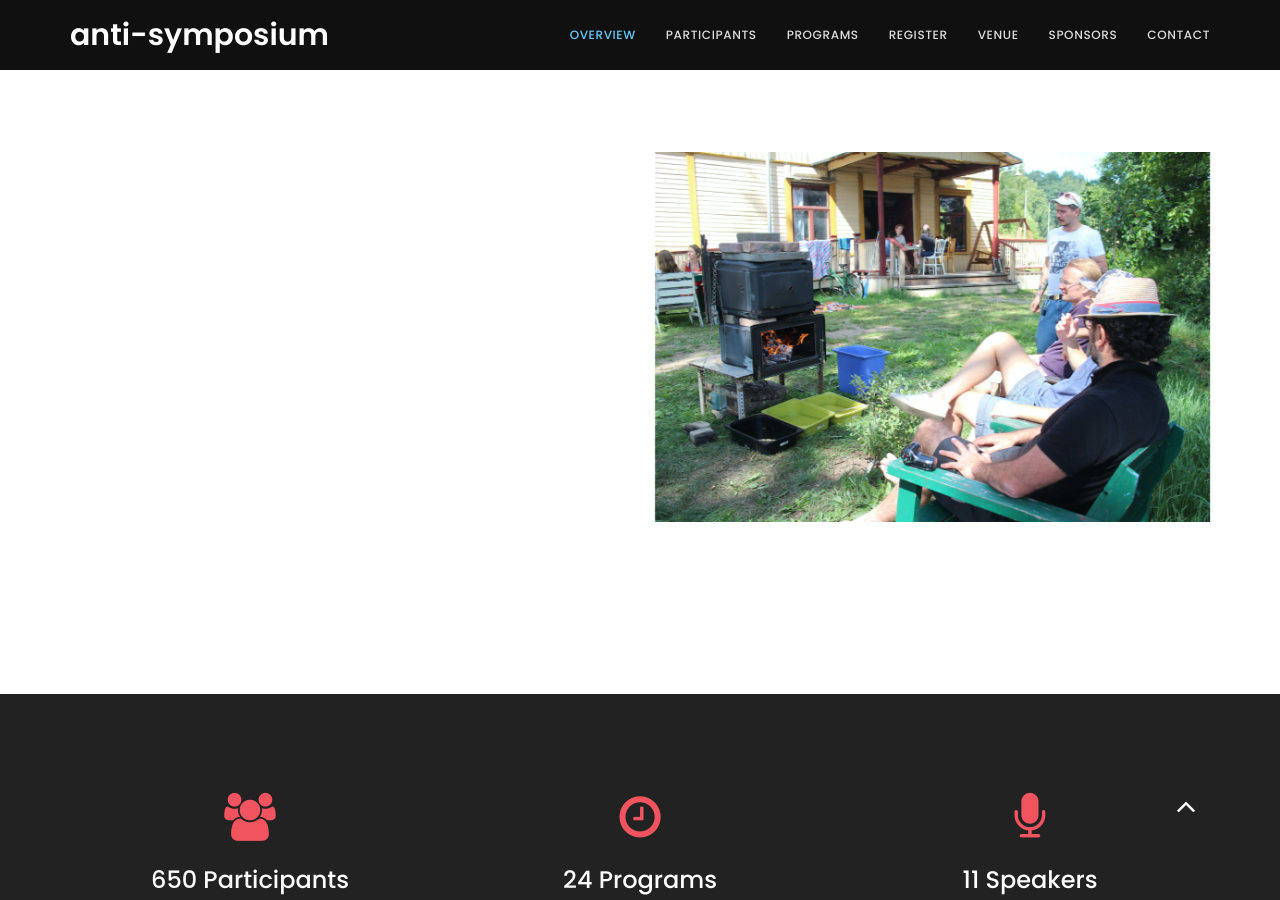
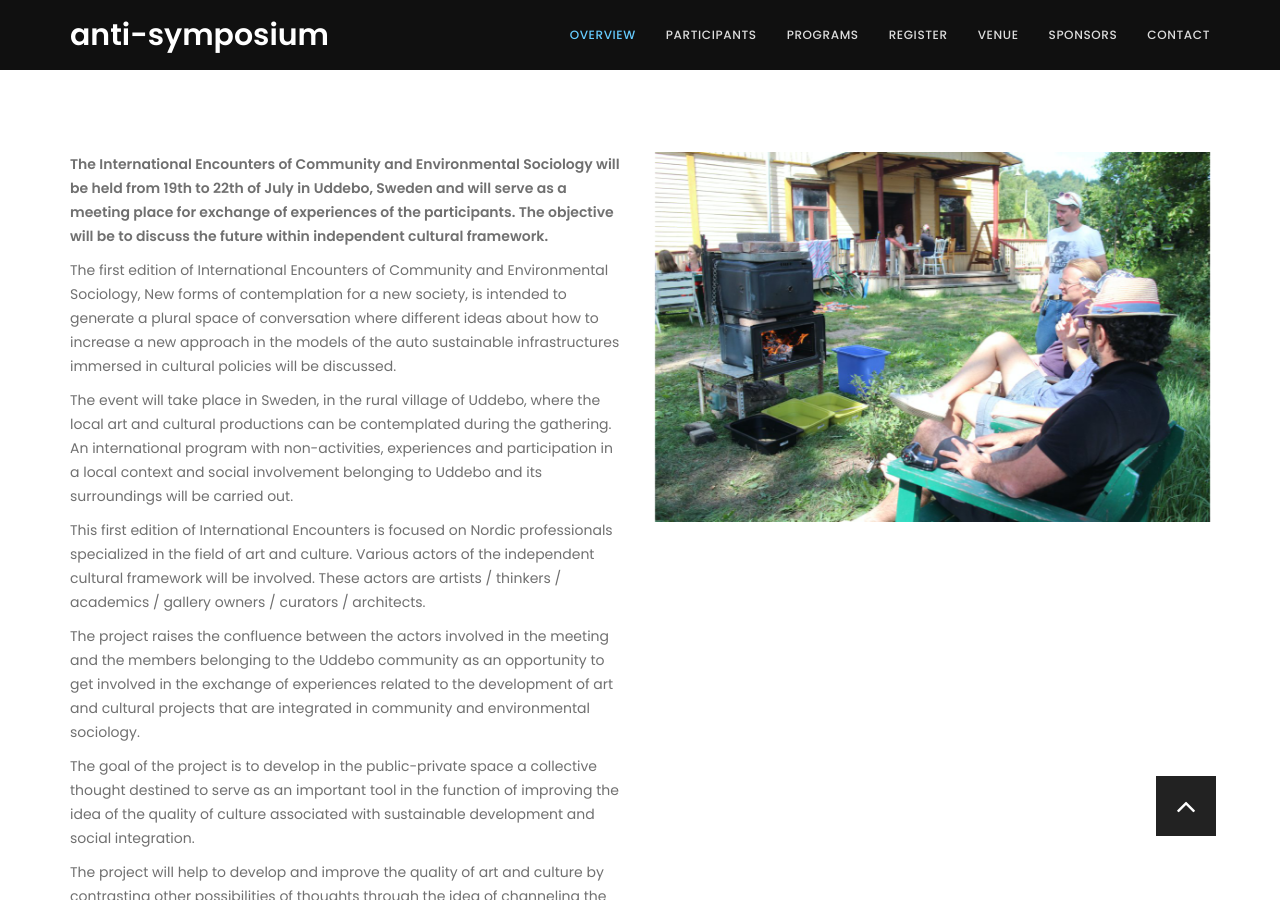
Before and after one commit to weremoose/jekyll_event_site, a Jekyll site: the page built from past_events/2018.md, in a window 1280 px wide and 900 px high, scrolled down 888 px. Built offline with Jekyll 4.4.1, drawn with Linux system fonts in a browser that asks for light colours; some of the changed text lies outside the part shown.

Commit message:
Update from Forestry.io Anastasia Melekou updated past_events/2018.md

```diff
--- a/past_events/2018.md
+++ b/past_events/2018.md
@@ -46,3 +42,22 @@ sponsor_2: images/spanish_embassy_stockholm.png
 sponsor_2_url: http://www.exteriores.gob.es/Embajadas/ESTOCOLMO/en/Pages/inicio.aspx
 
 ---
+**The International Encounters of Community and Environmental Sociology will be held from 19th to 22th of July in Uddebo, Sweden and will serve as a meeting place for exchange of experiences of the participants. The objective will be to discuss the future within independent cultural framework.**
+
+The first edition of International Encounters of Community and Environmental Sociology, New forms of contemplation for a new society, is intended to generate a plural space of conversation where different ideas about how to increase a new approach in the models of the auto sustainable infrastructures immersed in cultural policies will be discussed.
+
+The event will take place in Sweden, in the rural village of Uddebo, where the local art and cultural productions can be contemplated during the gathering. An international program with non-activities, experiences and participation in a local context and social involvement belonging to Uddebo and its surroundings will be carried out.
+
+This first edition of International Encounters is focused on Nordic professionals specialized in the field of art and culture. Various actors of the independent cultural framework will be involved. These actors are artists / thinkers / academics / gallery owners / curators / architects.
+
+The project raises the confluence between the actors involved in the meeting and the members belonging to the Uddebo community as an opportunity to get involved in the exchange of experiences related to the development of art and cultural projects that are integrated in community and environmental sociology.
+
+The goal of the project is to develop in the public-private space a collective thought destined to serve as an important tool in the function of improving the idea of the quality of culture associated with sustainable development and social integration.
+
+The project will help to develop and improve the quality of art and culture by contrasting other possibilities of thoughts through the idea of channeling the collective intelligence of the participants.
+
+The project aims to create a cultural and artistic ecosystem where a very active link with the non-state public culture is proposed, in which the various actors are engaged in a social system outside of the practice of consumption. More specifically, we want to reflect on the systematic dimension of building a sustainable culture in communities where societies can develop in a direction towards a post-human perspective; An opportunity for a meeting place and exchange of experiences of the participants whose objective will be the discussion and participation on thinking about the future of this great independent cultural framework.
+
+Our capacity as producers of the event is contrasted by several previous projects developed in the local context and social involvement. More specifically, our last work has been to create a nonprofit organization whose work focuses on promoting research in science and humanities aimed at improving the quality of interaction in the participation of all living beings that are part of the same social ecosystem.
+
+This gathering is presented to share projects, meet potential collaborators and find the inspiration to work collectively to consolidate a base for a future network of collaborations between the participating actors and the inhabitants belonging to the Uddebo community.
```
Also changed, not shown: other parts of past_events/2018.md (+2 -6 lines).
